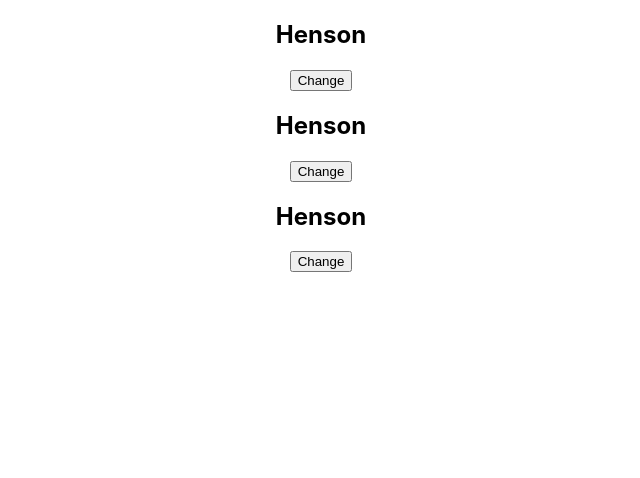
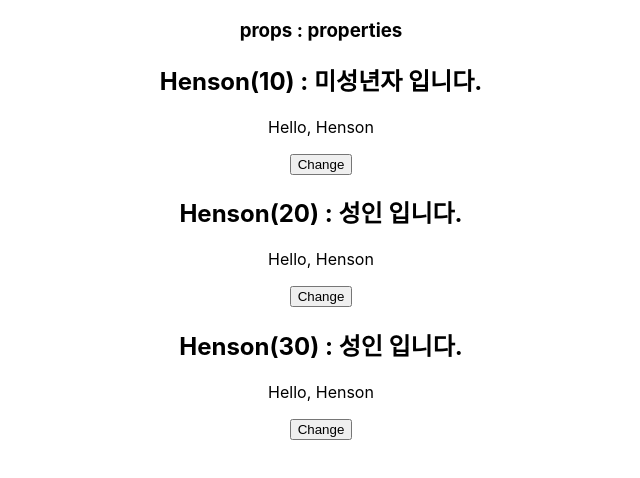
Before and after one commit to leehenson/React_study, a React (Create React App) app in the folder react_cource/voca/: page / in a window 1280 px wide. Shown: the top 478 px of the page, without its empty margins (319-959 px from the left). Built offline with nearby package versions, Linux system fonts and the light colour scheme; the HTML template or start-up script is replaced by a standard one.

Commit message:
07. props

```diff
--- a/react_cource/voca/src/App.js
+++ b/react_cource/voca/src/App.js
@@ -4,9 +4,10 @@
 function App() {
   return (
     <div className="App">
-      <Hello />
-      <Hello />
-      <Hello />
+      <h3>props : properties</h3>
+      <Hello age={10} />
+      <Hello age={20} />
+      <Hello age={30} />
     </div>
   );
 }
--- a/react_cource/voca/src/component/Hello.js
+++ b/react_cource/voca/src/component/Hello.js
@@ -1,12 +1,16 @@
 import { useState } from 'react';
+import UserName from './UserName';
 
-export default function Hello() {
-  // let name = 'Henson';
+export default function Hello({ age }) {
   const [name, setName] = useState('Henson');
+  const msg = age > 19 ? '성인 입니다.' : '미성년자 입니다.';
 
   return (
     <div>
-      <h2 id="name">{name}</h2>
+      <h2 id="name">
+        {name}({age}) : {msg}
+      </h2>
+      <UserName name={name} />
       <button
         onClick={() => {
           setName(name === 'Henson' ? 'Jane' : 'Henson');
--- /dev/null
+++ b/react_cource/voca/src/component/UserName.js
@@ -0,0 +1,3 @@
+export default function UserName({ name }) {
+  return <p>Hello, {name}</p>;
+}
```
Also changed, not shown: 1 other file (tests, documents, lock files or other folders).
